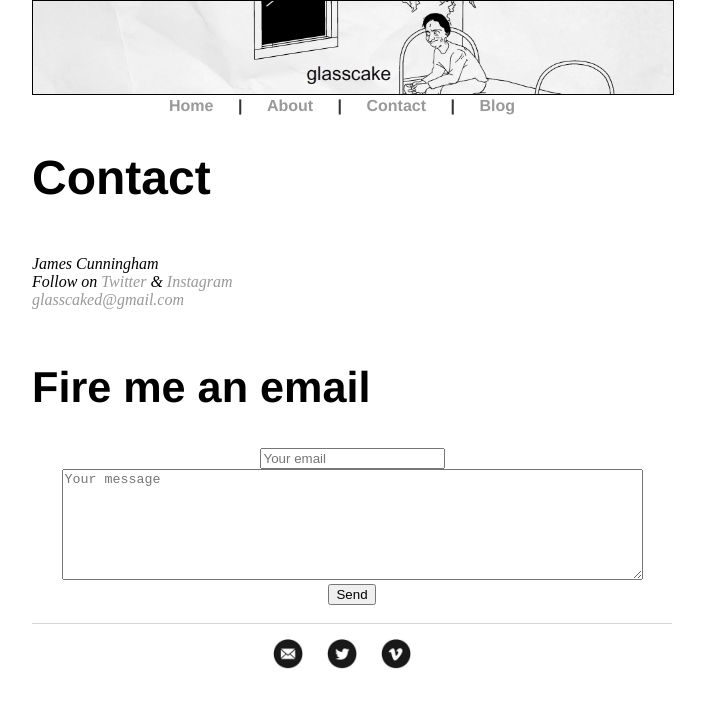
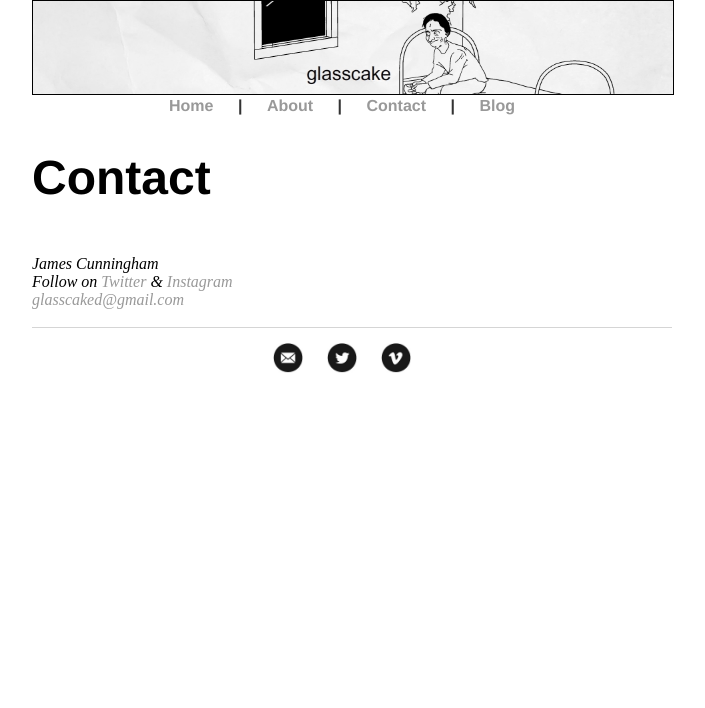
Before and after one commit to glasscaked/strip, a Jekyll site: the page built from contact/index.html, in a window 1280 px wide. Shown: the top 708 px of the page, without its empty margins (288-993 px from the left). Built offline with Jekyll 4.4.1, drawn with Linux system fonts in a browser that asks for light colours.

Commit message:
Update index.html

```diff
--- a/contact/index.html
+++ b/contact/index.html
@@ -12,12 +12,6 @@ title: Contact | James Cunningham
 					<a href="mailto:glasscaked@gmail.com">glasscaked@gmail.com</a>
 					</address><br>
 
-					<h2>Fire me an email</h2>
-		<center><form method="POST" action="http://formspree.io/glasscaked@gmail.com">
-		<input name="email" placeholder="Your email" type="email"><br>
-		<textarea rows="7" cols="70" name="message" placeholder="Your message"></textarea><br>
-			<button type="submit">Send</button></form><br></center>
-
 
 
 
```
